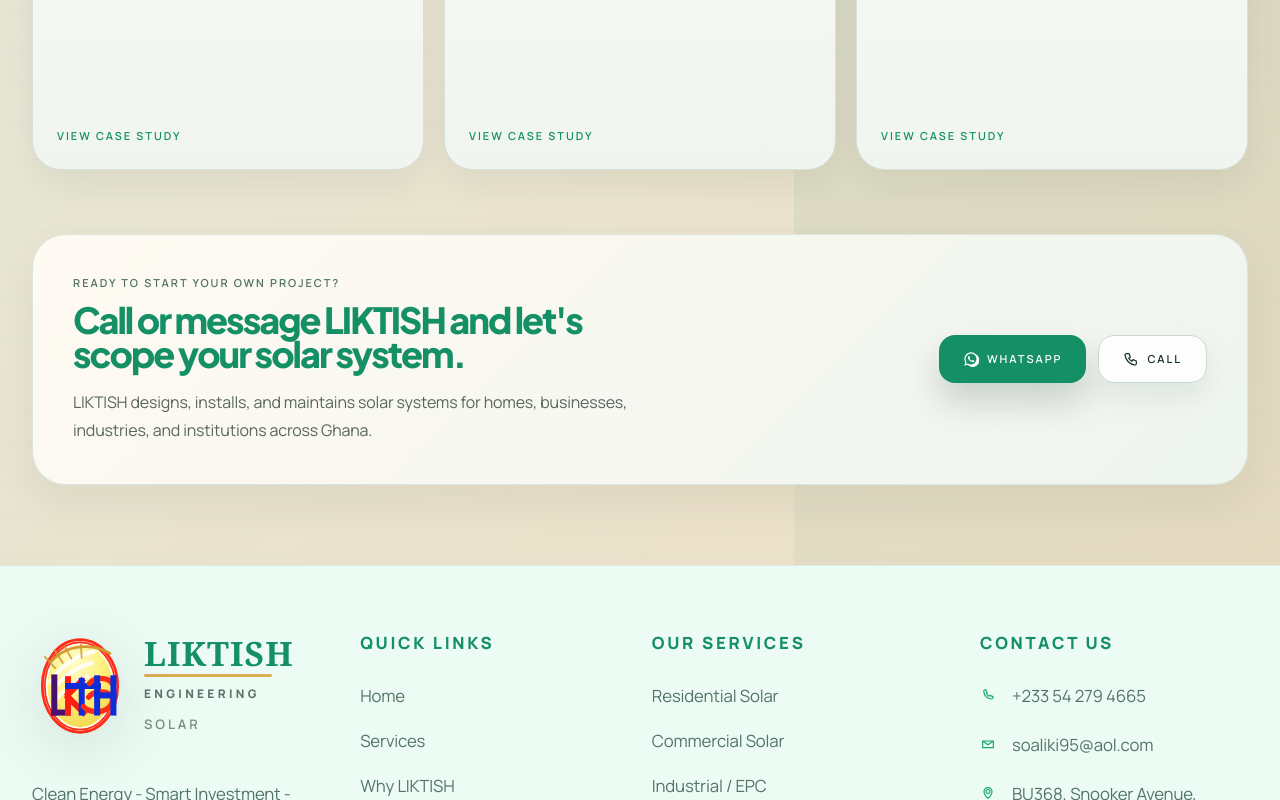
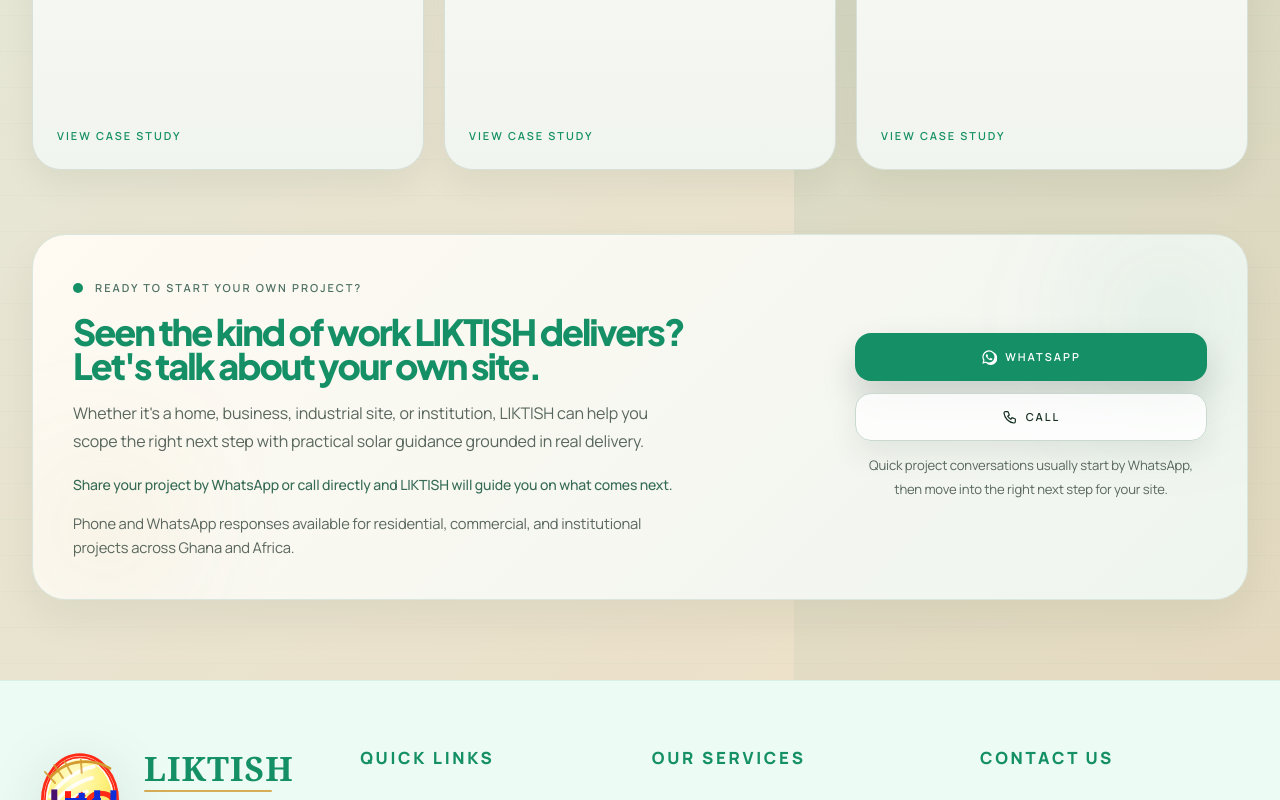
Before and after one commit to Mikedwin/LIKTISH-WEBSITE-, a Next.js app: page /projects in a window 1280 px wide. Shown: the part 1838-2638 px from the top of the page. Built offline with nearby package versions, Linux system fonts and the light colour scheme.

Commit message:
Expand Ghana copy to Ghana and Africa

```diff
--- a/src/app/(marketing)/contact/page.tsx
+++ b/src/app/(marketing)/contact/page.tsx
@@ -7,7 +7,7 @@
 export const metadata = buildMetadata({
   title: "Contact | LIKTISH Engineering",
   description:
-    "Contact LIKTISH Engineering by phone, WhatsApp, email, or website form to discuss a solar project in Ghana.",
+    "Contact LIKTISH Engineering by phone, WhatsApp, email, or website form to discuss a solar project in Ghana and Africa.",
   path: "/contact",
 });
 
--- a/src/app/(marketing)/projects/page.tsx
+++ b/src/app/(marketing)/projects/page.tsx
@@ -6,7 +6,7 @@
 export const metadata = buildMetadata({
   title: "Projects | LIKTISH Engineering",
   description:
-    "Browse LIKTISH solar projects across residential, commercial, industrial, and institutional environments in Ghana.",
+    "Browse LIKTISH solar projects across residential, commercial, industrial, and institutional environments in Ghana and Africa.",
   path: "/projects",
 });
 
@@ -33,7 +33,7 @@
               Built systems for real energy pressure.
             </h1>
             <p className="prose-copy mt-5 max-w-2xl text-[0.98rem] sm:mt-6 sm:text-base md:text-lg">
-              This page should feel like operating proof, not a brochure gallery. These projects show how LIKTISH applies solar across homes, businesses, industrial sites, and institutions in Ghana.
+              This page should feel like operating proof, not a brochure gallery. These projects show how LIKTISH applies solar across homes, businesses, industrial sites, and institutions in Ghana and Africa.
             </p>
           </div>
 
@@ -173,7 +173,7 @@
                 Project archive
               </p>
               <h2 className="headline mt-3 text-[2rem] font-black text-brand sm:text-3xl md:text-4xl">
-                More LIKTISH work across Ghana
+                More LIKTISH work across Ghana and Africa
               </h2>
             </div>
           </div>
@@ -216,26 +216,41 @@
           </div>
         </section>
 
-        <section className="mt-16 rounded-[1.6rem] border border-[#d9e5dd] bg-[linear-gradient(135deg,#fffaf2_0%,#eef5ef_100%)] px-5 py-6 shadow-[0_18px_44px_rgba(11,33,25,0.06)] sm:rounded-[2.1rem] sm:px-7 sm:py-8 md:px-10 md:py-10">
-          <div className="grid gap-6 md:grid-cols-[1.1fr_0.9fr] md:items-center">
+        <section className="relative mt-16 overflow-hidden rounded-[1.6rem] border border-[#d9e5dd] bg-[linear-gradient(135deg,#fffaf2_0%,#eef5ef_100%)] px-5 py-6 shadow-[0_18px_44px_rgba(11,33,25,0.06)] sm:rounded-[2.1rem] sm:px-7 sm:py-8 md:px-10 md:py-10">
+          <div className="absolute right-0 top-0 h-40 w-40 rounded-full bg-[rgba(21,144,102,0.08)] blur-3xl" />
+          <div className="absolute left-0 bottom-0 h-36 w-36 rounded-full bg-[rgba(203,138,46,0.08)] blur-3xl" />
+          <div className="relative grid gap-6 md:grid-cols-[1.12fr_0.88fr] md:items-center md:gap-10">
             <div>
-              <p className="text-[11px] font-semibold uppercase tracking-[0.18em] text-brand-soft">
-                Ready to start your own project?
-              </p>
-              <h2 className="headline mt-3 text-[2rem] font-black text-brand sm:text-3xl md:text-4xl">
-                Call or message LIKTISH and let&apos;s scope your solar system.
+              <div className="inline-flex items-center gap-3">
+                <span className="h-2.5 w-2.5 rounded-full bg-[#159066]" />
+                <p className="text-[11px] font-semibold uppercase tracking-[0.18em] text-brand-soft">
+                  Ready to start your own project?
+                </p>
+              </div>
+              <h2 className="headline mt-4 text-[2rem] font-black text-brand sm:text-3xl md:text-4xl">
+                Seen the kind of work LIKTISH delivers? Let&apos;s talk about your own site.
               </h2>
               <p className="mt-4 max-w-2xl text-sm leading-7 text-muted md:text-base">
-                LIKTISH designs, installs, and maintains solar systems for homes, businesses, industries, and institutions across Ghana.
+                Whether it&apos;s a home, business, industrial site, or institution,
+                LIKTISH can help you scope the right next step with practical solar
+                guidance grounded in real delivery.
+              </p>
+              <p className="mt-4 text-sm font-medium leading-7 text-[#356a55]">
+                Share your project by WhatsApp or call directly and LIKTISH will
+                guide you on what comes next.
+              </p>
+              <p className="mt-3 text-[0.92rem] leading-6 text-muted">
+                Phone and WhatsApp responses available for residential, commercial,
+                and institutional projects across Ghana and Africa.
               </p>
             </div>
-            <div className="md:justify-self-end">
-              <div className="flex flex-col gap-3 sm:flex-row">
+            <div className="md:justify-self-end md:self-center">
+              <div className="flex flex-col gap-3 sm:w-full sm:max-w-[22rem]">
                 <a
                   href={siteContact.whatsapp}
                   target="_blank"
                   rel="noreferrer"
-                  className="inline-flex min-h-12 items-center justify-center rounded-[1rem] bg-brand px-6 py-3 text-[11px] font-semibold uppercase tracking-[0.18em] !text-white shadow-[0_18px_34px_rgba(11,33,25,0.18)]"
+                  className="inline-flex min-h-12 w-full items-center justify-center rounded-[1rem] bg-brand px-6 py-3 text-[11px] font-semibold uppercase tracking-[0.18em] !text-white shadow-[0_18px_34px_rgba(11,33,25,0.18)] transition duration-200 hover:-translate-y-0.5 hover:bg-brand-strong"
                   style={{ color: "#ffffff" }}
                 >
                   <svg
@@ -249,7 +264,7 @@
                 </a>
                 <a
                   href={`tel:${siteContact.phone.replace(/\s+/g, "")}`}
-                  className="inline-flex min-h-12 items-center justify-center rounded-[1rem] border border-[#c9d9cf] bg-white/82 px-6 py-3 text-[11px] font-semibold uppercase tracking-[0.18em] text-brand shadow-[0_14px_30px_rgba(11,33,25,0.08)]"
+                  className="inline-flex min-h-12 w-full items-center justify-center rounded-[1rem] border border-[#c9d9cf] bg-white/82 px-6 py-3 text-[11px] font-semibold uppercase tracking-[0.18em] text-brand shadow-[0_14px_30px_rgba(11,33,25,0.08)] transition duration-200 hover:-translate-y-0.5 hover:bg-white"
                 >
                   <svg
                     aria-hidden="true"
@@ -264,6 +279,10 @@
                   </svg>
                   Call
                 </a>
+                <p className="text-center text-[0.82rem] leading-6 text-muted">
+                  Quick project conversations usually start by WhatsApp, then move
+                  into the right next step for your site.
+                </p>
               </div>
             </div>
           </div>
--- a/src/app/(marketing)/solar-assessment/page.tsx
+++ b/src/app/(marketing)/solar-assessment/page.tsx
@@ -4,7 +4,7 @@
 export const metadata = buildMetadata({
   title: "Free Solar Assessment | LIKTISH Engineering",
   description:
-    "Request a free solar assessment from LIKTISH Engineering for your home or business in Ghana.",
+    "Request a free solar assessment from LIKTISH Engineering for your home or business in Ghana and Africa.",
   path: "/solar-assessment",
 });
 
--- a/src/app/(marketing)/why-liktish/page.tsx
+++ b/src/app/(marketing)/why-liktish/page.tsx
@@ -4,7 +4,7 @@
 export const metadata = buildMetadata({
   title: "Why LIKTISH | LIKTISH Engineering",
   description:
-    "Understand how LIKTISH Engineering positions solar as a reliable, financially smart power solution for Ghana.",
+    "Understand how LIKTISH Engineering positions solar as a reliable, financially smart power solution for Ghana and Africa.",
   path: "/why-liktish",
 });
 
@@ -26,7 +26,7 @@
               The value story behind every LIKTISH recommendation.
             </h1>
             <p className="mt-5 max-w-2xl text-[1rem] leading-7 text-white/78 sm:mt-6 sm:text-lg sm:leading-8">
-              LIKTISH should feel like a credible solar company in Ghana: confident, knowledgeable, approachable, and grounded in real power conditions.
+                LIKTISH should feel like a credible solar company in Ghana and Africa: confident, knowledgeable, approachable, and grounded in real power conditions.
             </p>
           </div>
             <div className="glass-panel rounded-[1.3rem] p-5 text-brand sm:rounded-[1.45rem] sm:p-6">
--- a/src/app/layout.tsx
+++ b/src/app/layout.tsx
@@ -17,9 +17,9 @@
 });
 
 export const metadata: Metadata = buildMetadata({
-  title: "LIKTISH Engineering | Solar Solutions in Ghana",
+  title: "LIKTISH Engineering | Solar Solutions in Ghana and Africa",
   description:
-    "LIKTISH Engineering designs, installs, and maintains solar systems for homes, businesses, industries, and institutions across Ghana.",
+    "LIKTISH Engineering designs, installs, and maintains solar systems for homes, businesses, industries, and institutions across Ghana and Africa.",
   path: "/",
 });
 
--- a/src/components/marketing/cta-banner.tsx
+++ b/src/components/marketing/cta-banner.tsx
@@ -22,7 +22,7 @@
               Go Solar Today.
             </h2>
             <p className="mx-auto mt-5 max-w-3xl text-[0.98rem] leading-7 text-white/82 sm:mt-7 sm:text-base sm:leading-8 md:text-xl">
-              Contact us for a free site assessment. Join Ghanaian homes and businesses moving from unreliable power to clean, engineered solar.
+              Contact us for a free site assessment. Join homes and businesses across Ghana and Africa moving from unreliable power to clean, engineered solar.
             </p>
             <div className="mt-8 mx-auto grid w-full max-w-[42rem] grid-cols-2 gap-3 sm:mt-10 sm:gap-4">
               <CTAButton
--- a/src/components/marketing/projects-preview.tsx
+++ b/src/components/marketing/projects-preview.tsx
@@ -26,7 +26,7 @@
             Projects
           </h2>
           <p className="mx-auto mt-4 text-[0.98rem] leading-7 text-white/82 sm:mt-5 sm:text-base sm:leading-8 md:text-lg">
-            Case-study proof from homes, businesses, industrial sites, and institutions that needed reliable solar power across Ghana.
+          Case-study proof from homes, businesses, industrial sites, and institutions that needed reliable solar power across Ghana and Africa.
           </p>
         </RevealOnScroll>
 
--- a/src/components/marketing/services-overview.tsx
+++ b/src/components/marketing/services-overview.tsx
@@ -82,7 +82,7 @@
         <RevealOnScroll className="mb-10 text-center sm:mb-14">
           <SectionHeading
             title="Our Services"
-            body="Solar solutions for homes, businesses, industries, institutions, and long-term system support across Ghana."
+          body="Solar solutions for homes, businesses, industries, institutions, and long-term system support across Ghana and Africa."
             align="center"
           />
         </RevealOnScroll>
--- a/src/components/shared/local-business-schema.tsx
+++ b/src/components/shared/local-business-schema.tsx
@@ -6,7 +6,7 @@
     "@type": "LocalBusiness",
     name: "LIKTISH Engineering",
     description:
-      "Solar engineering company in Takoradi, Ghana offering residential, commercial, industrial, and institutional solar solutions.",
+      "Solar engineering company in Takoradi, Ghana offering residential, commercial, industrial, and institutional solar solutions across Ghana and Africa.",
     telephone: siteContact.phone,
     email: siteContact.email,
     address: {
@@ -14,7 +14,7 @@
       streetAddress: siteContact.address,
       addressCountry: "GH",
     },
-    areaServed: "Ghana",
+    areaServed: ["Ghana", "Africa"],
     url: "https://liktishengineering.com",
   };
 
--- a/src/lib/site-data.ts
+++ b/src/lib/site-data.ts
@@ -154,7 +154,7 @@
       "Large-scale engineering, procurement, and construction delivery for factories, plants, and energy-intensive operations.",
     heroTitle: "Industrial solar built for output",
     heroBody:
-      "LIKTISH brings technical rigor, site planning, and structured delivery to industrial and EPC-scale solar projects across Ghana.",
+      "LIKTISH brings technical rigor, site planning, and structured delivery to industrial and EPC-scale solar projects across Ghana and Africa.",
     benefits: [
       "High-capacity systems sized for demanding loads",
       "Disciplined EPC delivery process",
```
Also changed, not shown: src/app/(marketing)/about/page.tsx (+4 -4 lines).
